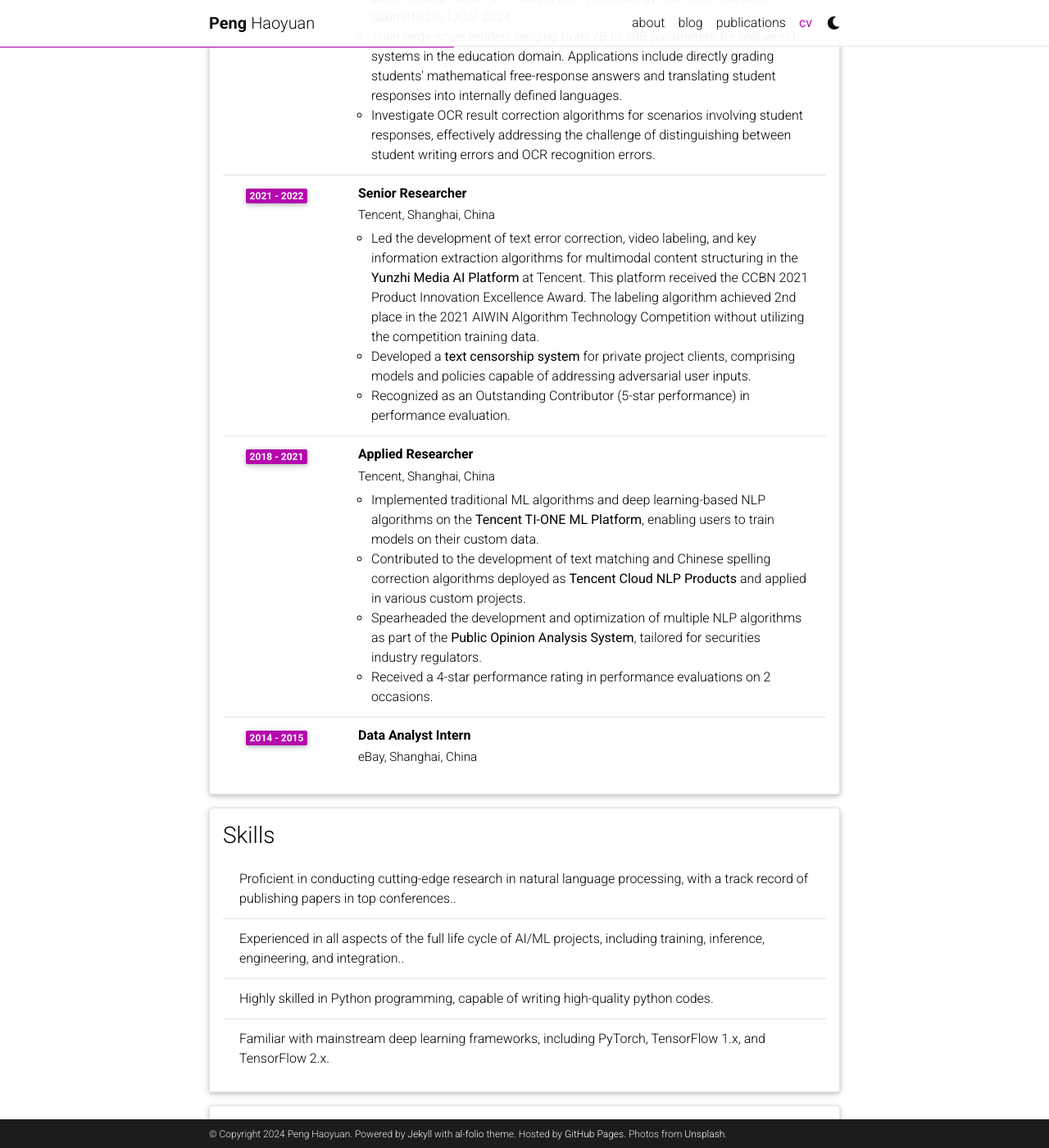
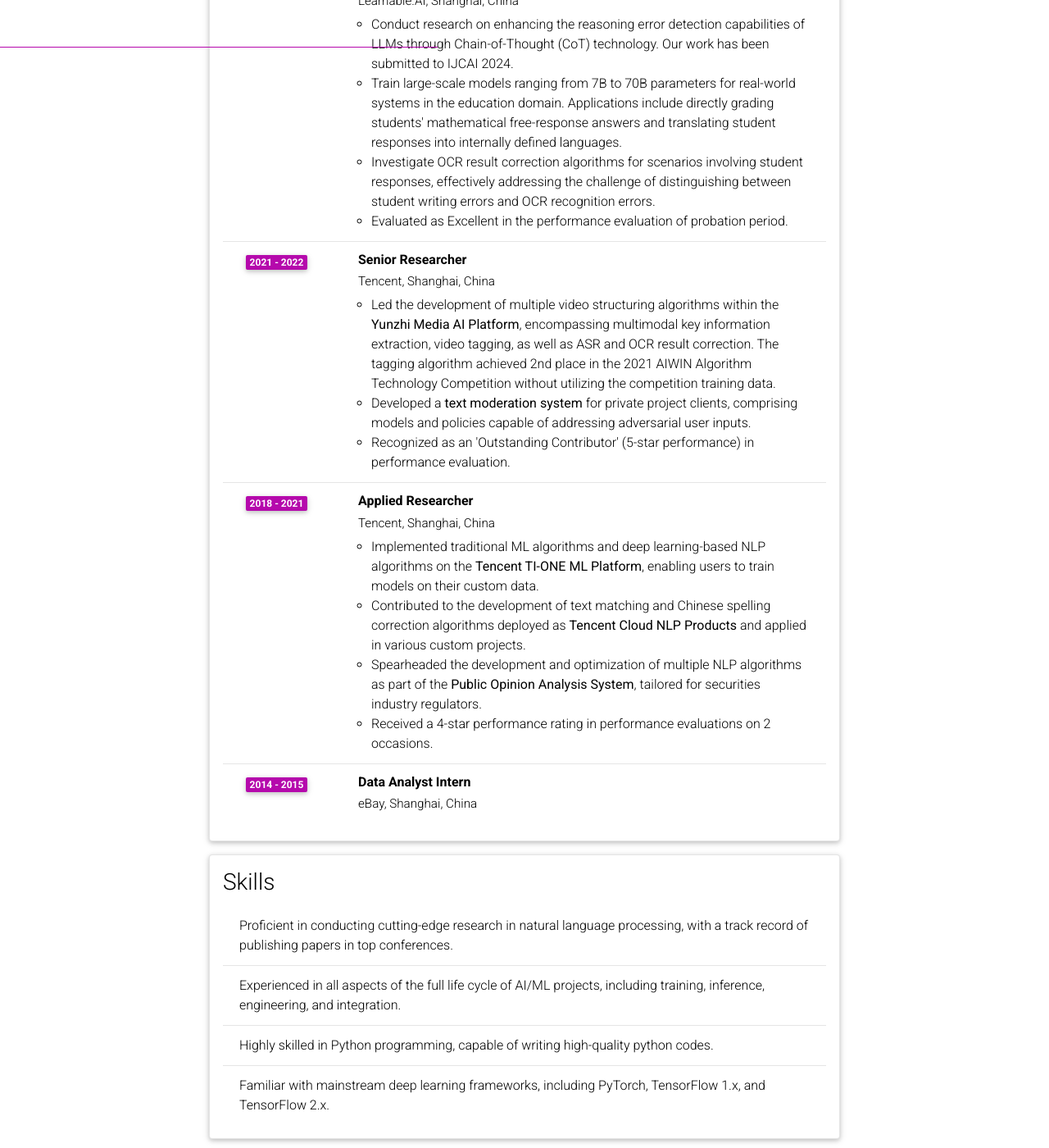
Before and after one commit to HaoyuanPeng/haoyuanpeng.github.io, a Jekyll site: the page built from _pages/cv.md, in a window 1280 px wide and 1400 px high, scrolled down 1131 px. Shown: the whole window at 82% size. Built offline with Jekyll 4.4.1, drawn with Linux system fonts in a browser that asks for light colours; comment, search, counter and statistics services are not loaded; a style sheet for code colours, icons or effects is not loaded; some of the changed text lies outside the part shown.

Commit message:
update cv

```diff
--- a/_config.yml
+++ b/_config.yml
@@ -9,10 +9,7 @@
 email: penghy15@gmail.com
 description: > # the ">" symbol means to ignore newlines until "footer_text:"
   Senior Algorithm Engineer (NLP) at Learnable.AI, ex-Tencent, ex-FDU
-footer_text: >
-  Powered by <a href="https://jekyllrb.com/" target="_blank">Jekyll</a> with <a href="https://github.com/alshedivat/al-folio">al-folio</a> theme.
-  Hosted by <a href="https://pages.github.com/" target="_blank">GitHub Pages</a>.
-  Photos from <a href="https://unsplash.com" target="_blank">Unsplash</a>.
+footer_text:
 keywords: jekyll, jekyll-theme, academic-website, portfolio-website  # add your own keywords or leave empty
 
 lang: en # the language of your site (for example: en, fr, cn, ru, etc.)
@@ -51,8 +48,8 @@
 # Layout
 # -----------------------------------------------------------------------------
 
-navbar_fixed: true
-footer_fixed: true
+navbar_fixed: false
+footer_fixed: false
 
 # Dimensions
 max_width: 800px
--- a/_data/cv.yml
+++ b/_data/cv.yml
@@ -37,14 +37,14 @@
         - Conduct research on enhancing the reasoning error detection capabilities of LLMs through Chain-of-Thought (CoT) technology. Our work has been submitted to IJCAI 2024.
         - Train large-scale models ranging from 7B to 70B parameters for real-world systems in the education domain. Applications include directly grading students' mathematical free-response answers and translating student responses into internally defined languages.
         - Investigate OCR result correction algorithms for scenarios involving student responses, effectively addressing the challenge of distinguishing between student writing errors and OCR recognition errors.
+        - Evaluated as Excellent in the performance evaluation of probation period.
     - title: Senior Researcher
       institution: Tencent, Shanghai, China
       year: 2021 - 2022
       description:
-        - Led the development of text error correction, video labeling, and key information extraction algorithms for multimodal content structuring in the <b>Yunzhi Media AI Platform</b> at Tencent. This platform received the CCBN 2021 Product Innovation Excellence Award. The labeling algorithm achieved 2nd place in the 2021 AIWIN Algorithm Technology Competition without utilizing the competition training data.
-        - Developed a <b>text censorship system</b> for private project clients, comprising models and policies capable of addressing adversarial user inputs.
-        - Recognized as an Outstanding Contributor (5-star performance) in performance evaluation.
-
+        - Led the development of multiple video structuring algorithms within the <b>Yunzhi Media AI Platform</b>, encompassing multimodal key information extraction, video tagging, as well as ASR and OCR result correction. The tagging algorithm achieved 2nd place in the 2021 AIWIN Algorithm Technology Competition without utilizing the competition training data.
+        - Developed a <b>text moderation system</b> for private project clients, comprising models and policies capable of addressing adversarial user inputs.
+        - Recognized as an 'Outstanding Contributor' (5-star performance) in performance evaluation.
     - title: Applied Researcher
       institution: Tencent, Shanghai, China
       year: 2018 - 2021
@@ -54,7 +54,6 @@
         - Spearheaded the development and optimization of multiple NLP algorithms as part of the <b>Public Opinion Analysis System</b>, tailored for securities industry regulators.
         - Received a 4-star performance rating in performance evaluations on 2 occasions.
 
-
     - title: Data Analyst Intern
       institution: eBay, Shanghai, China
       year: 2014 - 2015
@@ -63,8 +62,8 @@
 - title: Skills
   type: list
   contents:
-    - Proficient in conducting cutting-edge research in natural language processing, with a track record of publishing papers in top conferences..
-    - Experienced in all aspects of the full life cycle of AI/ML projects, including training, inference, engineering, and integration..
+    - Proficient in conducting cutting-edge research in natural language processing, with a track record of publishing papers in top conferences.
+    - Experienced in all aspects of the full life cycle of AI/ML projects, including training, inference, engineering, and integration.
     - Highly skilled in Python programming, capable of writing high-quality python codes.
     - Familiar with mainstream deep learning frameworks, including PyTorch, TensorFlow 1.x, and TensorFlow 2.x.
 
```
Also changed, not shown: 1 other file.
